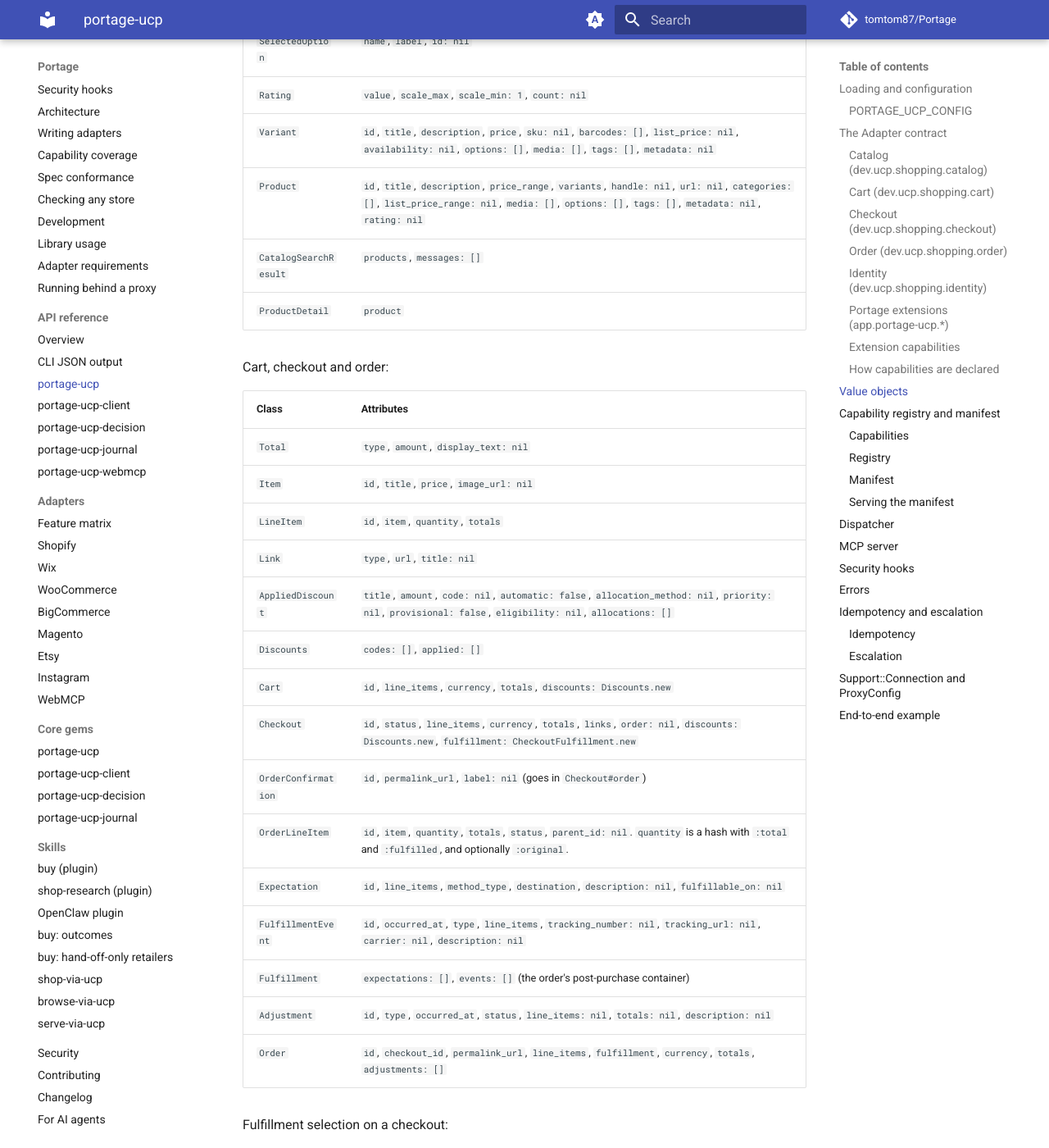
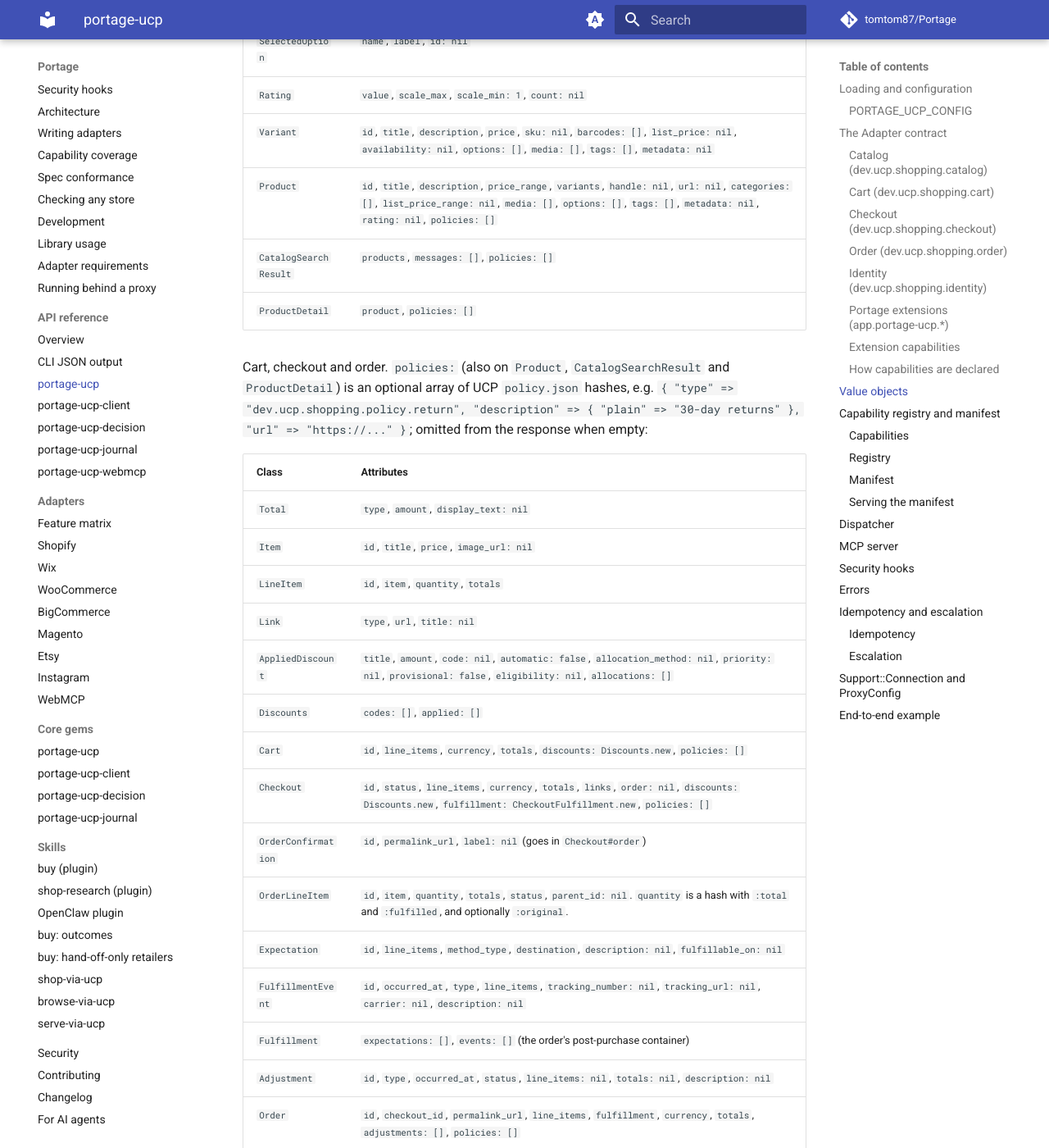
Before and after one commit to tomtom87/Portage, an MkDocs documentation site: the page built from docs/api/portage-ucp.md, in a window 1280 px wide and 1400 px high, scrolled down 6850 px. Shown: the whole window at 82% size. Built offline with MkDocs 1.6.1 and Material for MkDocs 9.7.7, drawn with Linux system fonts in a browser that asks for light colours; comment, search, counter and statistics services are not loaded.

Commit message:
Record policies[] in the design log, plan, API doc and changelog

```diff
--- a/docs/api/portage-ucp.md
+++ b/docs/api/portage-ucp.md
@@ -162,11 +162,11 @@ Catalog:
 | `SelectedOption` | `name`, `label`, `id: nil` |
 | `Rating` | `value`, `scale_max`, `scale_min: 1`, `count: nil` |
 | `Variant` | `id`, `title`, `description`, `price`, `sku: nil`, `barcodes: []`, `list_price: nil`, `availability: nil`, `options: []`, `media: []`, `tags: []`, `metadata: nil` |
-| `Product` | `id`, `title`, `description`, `price_range`, `variants`, `handle: nil`, `url: nil`, `categories: []`, `list_price_range: nil`, `media: []`, `options: []`, `tags: []`, `metadata: nil`, `rating: nil` |
-| `CatalogSearchResult` | `products`, `messages: []` |
-| `ProductDetail` | `product` |
+| `Product` | `id`, `title`, `description`, `price_range`, `variants`, `handle: nil`, `url: nil`, `categories: []`, `list_price_range: nil`, `media: []`, `options: []`, `tags: []`, `metadata: nil`, `rating: nil`, `policies: []` |
+| `CatalogSearchResult` | `products`, `messages: []`, `policies: []` |
+| `ProductDetail` | `product`, `policies: []` |
 
-Cart, checkout and order:
+Cart, checkout and order. `policies:` (also on `Product`, `CatalogSearchResult` and `ProductDetail`) is an optional array of UCP `policy.json` hashes, e.g. `{ "type" => "dev.ucp.shopping.policy.return", "description" => { "plain" => "30-day returns" }, "url" => "https://..." }`; omitted from the response when empty:
 
 | Class | Attributes |
 |---|---|
@@ -176,15 +176,15 @@ Cart, checkout and order:
 | `Link` | `type`, `url`, `title: nil` |
 | `AppliedDiscount` | `title`, `amount`, `code: nil`, `automatic: false`, `allocation_method: nil`, `priority: nil`, `provisional: false`, `eligibility: nil`, `allocations: []` |
 | `Discounts` | `codes: []`, `applied: []` |
-| `Cart` | `id`, `line_items`, `currency`, `totals`, `discounts: Discounts.new` |
-| `Checkout` | `id`, `status`, `line_items`, `currency`, `totals`, `links`, `order: nil`, `discounts: Discounts.new`, `fulfillment: CheckoutFulfillment.new` |
+| `Cart` | `id`, `line_items`, `currency`, `totals`, `discounts: Discounts.new`, `policies: []` |
+| `Checkout` | `id`, `status`, `line_items`, `currency`, `totals`, `links`, `order: nil`, `discounts: Discounts.new`, `fulfillment: CheckoutFulfillment.new`, `policies: []` |
 | `OrderConfirmation` | `id`, `permalink_url`, `label: nil` (goes in `Checkout#order`) |
 | `OrderLineItem` | `id`, `item`, `quantity`, `totals`, `status`, `parent_id: nil`. `quantity` is a hash with `:total` and `:fulfilled`, and optionally `:original`. |
 | `Expectation` | `id`, `line_items`, `method_type`, `destination`, `description: nil`, `fulfillable_on: nil` |
 | `FulfillmentEvent` | `id`, `occurred_at`, `type`, `line_items`, `tracking_number: nil`, `tracking_url: nil`, `carrier: nil`, `description: nil` |
 | `Fulfillment` | `expectations: []`, `events: []` (the order's post-purchase container) |
 | `Adjustment` | `id`, `type`, `occurred_at`, `status`, `line_items: nil`, `totals: nil`, `description: nil` |
-| `Order` | `id`, `checkout_id`, `permalink_url`, `line_items`, `fulfillment`, `currency`, `totals`, `adjustments: []` |
+| `Order` | `id`, `checkout_id`, `permalink_url`, `line_items`, `fulfillment`, `currency`, `totals`, `adjustments: []`, `policies: []` |
 
 Fulfillment selection on a checkout:
 
```
Also changed, not shown: docs/design-log.md (+35 -0 lines), docs/plans/ucp-2026-08-25.md (+2 -1 lines), portage-ucp/CHANGELOG.md (+2 -0 lines).
